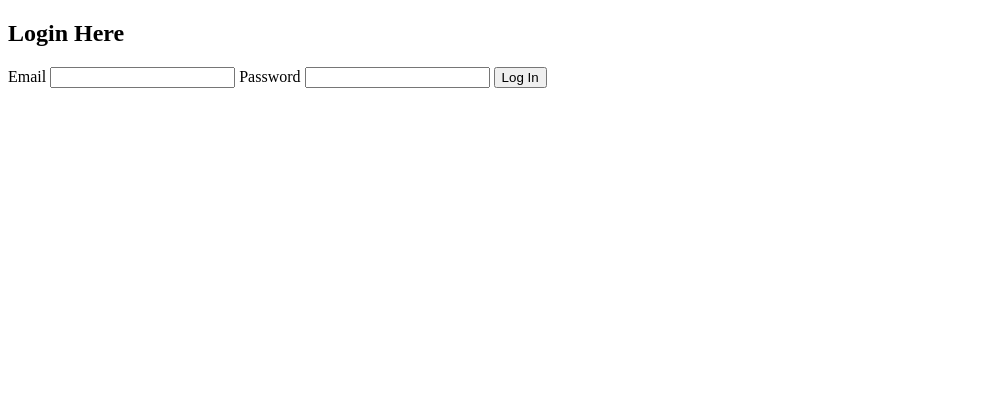
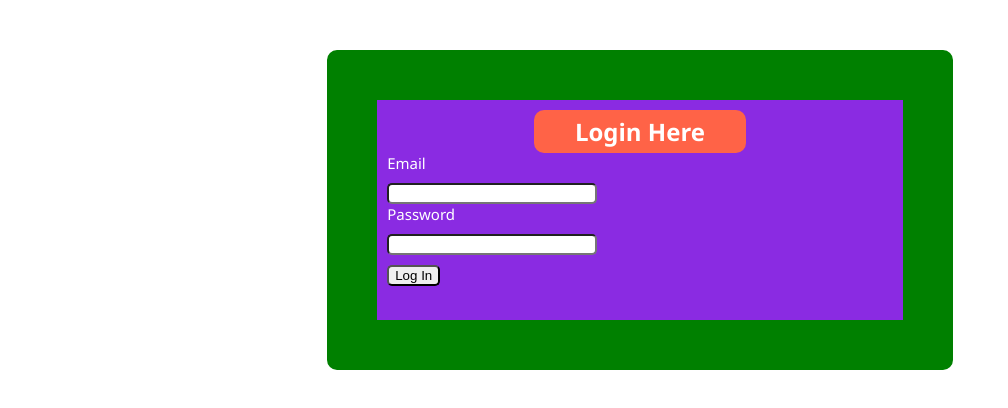
Before and after one commit to alamin937/css-repo, a plain HTML site: page index.html in a window 1280 px wide. Shown: the whole page, without its empty margins (0-1008 px from the left). Drawn offline with Linux system fonts and the light colour scheme.

Commit message:
complete

```diff
--- a/index.html
+++ b/index.html
@@ -10,10 +10,10 @@
 <body>
     <div class="box">
         <h2>Login Here</h2>
-        <label for="">Email</label>
-        <input type="email">
-        <label for="">Password</label>
-        <input type="password">
+        <label for="123">Email</label>
+        <input id="123"type="email">
+        <label for="456">Password</label>
+        <input id="456"type="password">
         <button>Log In</button>
     </div>
 </body>
--- a/style.css
+++ b/style.css
@@ -0,0 +1,38 @@
+.box{
+    background-color: blueviolet;
+    width:40%;
+    height:200px;
+    display: block;
+    margin:50px auto;
+    padding:10px;
+    border:50px solid green;
+    border-radius:10px;
+}
+.box label{
+    color:white;
+    font-family: 'Segoe UI', Tahoma, Geneva, Verdana, sans-serif;
+    font-size: 15px;
+
+}
+.box input{
+    display: block;
+    width:40%;
+    margin-top:10px;
+    border-radius:5px;
+}
+.box h2{
+    color:white;
+    text-align:center;
+    font-family: 'Segoe UI', Tahoma, Geneva, Verdana, sans-serif;
+    font-style: 20px;
+    background-color: tomato;
+    width:40%;
+    padding:5px;
+    display: block;
+    margin:0 auto;
+    border-radius:10px;
+}
+.box button{
+    margin-top:10px;
+    border-radius:5px;
+}
```
